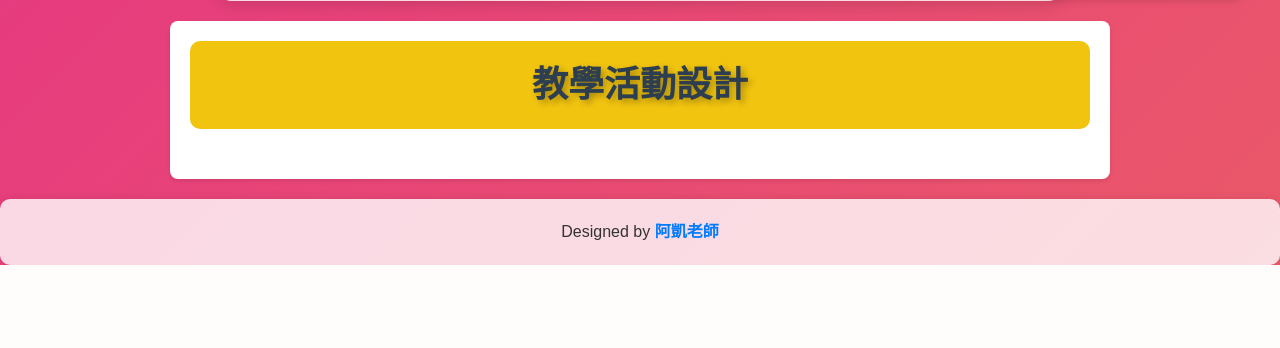
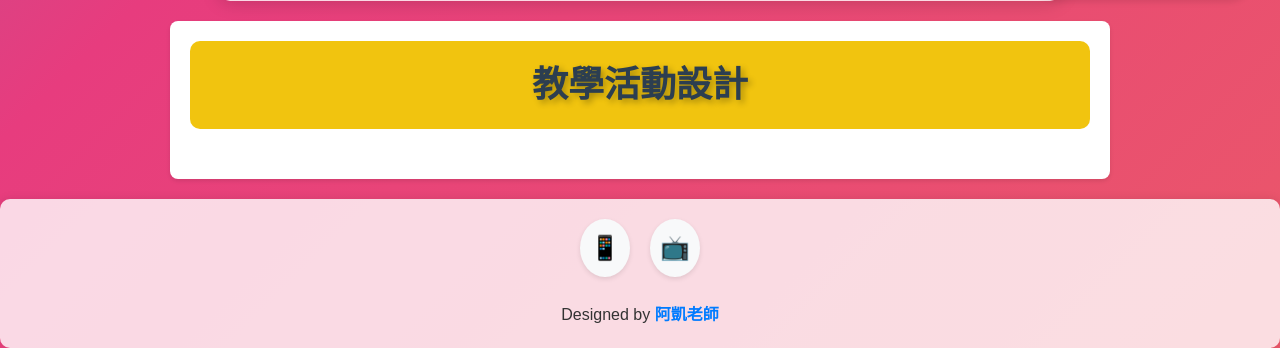
Before and after one commit to cagoooo/prepare, a Flask app: page / in a window 1280 px wide. Shown: the part 782-1130 px from the top of the page. Before the commit the page ends 1047 px from the top, so only its background shows below. Run offline with Flask 3, Linux system fonts and the light colour scheme.

Commit message:
Agent query: 我已經完成了設計者資訊的添加。看起來您對目前的結果很滿意，請問您還需要我繼續加入社群媒體連結和美化頁尾樣式嗎？
Enhance styling and add social media links to footer.

Screenshot: https://storage.googleapis.com/screenshot-production-us-central1/38bd1ad8-7414-4e77-990f-6363c2edfd49/b70fc58f-6eb2-45fd-b6f0-bd6295620afb.jpg

```diff
--- a/main.py
+++ b/main.py
@@ -1,4 +1,3 @@
-from flask import Flask
 from app import app
 
 if __name__ == "__main__":
--- a/static/css/styles.css
+++ b/static/css/styles.css
@@ -646,3 +647,60 @@ button[type="submit"]:hover {
 #feedback-link:hover .feedback-icon {
   animation: pulse 0.6s infinite;
 }
+
+
+/* 原有的樣式保持不變，在文件末尾添加以下樣式 */
+
+.footer-content {
+    display: flex;
+    flex-direction: column;
+    align-items: center;
+    gap: 15px;
+}
+
+.social-links {
+    display: flex;
+    gap: 20px;
+    margin-bottom: 10px;
+}
+
+.social-link {
+    text-decoration: none;
+    padding: 10px;
+    border-radius: 50%;
+    background-color: #f8f9fa;
+    transition: all 0.3s ease;
+    display: flex;
+    align-items: center;
+    justify-content: center;
+    box-shadow: 0 2px 5px rgba(0,0,0,0.1);
+}
+
+.social-link:hover {
+    transform: translateY(-3px);
+    box-shadow: 0 4px 8px rgba(0,0,0,0.2);
+}
+
+.social-icon {
+    font-size: 24px;
+}
+
+.designer-credit {
+    font-size: 16px;
+    color: #333;
+}
+
+/* 響應式設計調整 */
+@media screen and (max-width: 480px) {
+    .social-links {
+        gap: 15px;
+    }
+
+    .social-icon {
+        font-size: 20px;
+    }
+
+    .designer-credit {
+        font-size: 14px;
+    }
+}
--- a/templates/index.html
+++ b/templates/index.html
@@ -53,7 +53,19 @@
         </a>
     </div>
     <footer style="text-align: center; padding: 20px; margin-top: 20px; background-color: rgba(255, 255, 255, 0.8); border-radius: 10px; box-shadow: 0 0 10px rgba(0,0,0,0.1);">
-        Designed by <a href="https://www.smes.tyc.edu.tw/modules/tadnews/page.php?ncsn=11&nsn=16#a5" target="_blank" style="color: #007bff; text-decoration: none; font-weight: bold; transition: color 0.3s ease;">阿凱老師</a>
+        <div class="footer-content">
+            <div class="social-links">
+                <a href="https://www.facebook.com/profile.php?id=100000670915374" target="_blank" class="social-link" title="Facebook">
+                    <span class="social-icon">📱</span>
+                </a>
+                <a href="https://www.youtube.com/@user-vi2zn3gx3h" target="_blank" class="social-link" title="YouTube">
+                    <span class="social-icon">📺</span>
+                </a>
+            </div>
+            <div class="designer-credit">
+                Designed by <a href="https://www.smes.tyc.edu.tw/modules/tadnews/page.php?ncsn=11&nsn=16#a5" target="_blank" style="color: #007bff; text-decoration: none; font-weight: bold; transition: color 0.3s ease;">阿凱老師</a>
+            </div>
+        </div>
     </footer>
     <script src="{{ url_for('static', filename='js/script.js') }}"></script>
 </body>
```
Also changed, not shown: other parts of static/css/styles.css (+17 -16 lines).
